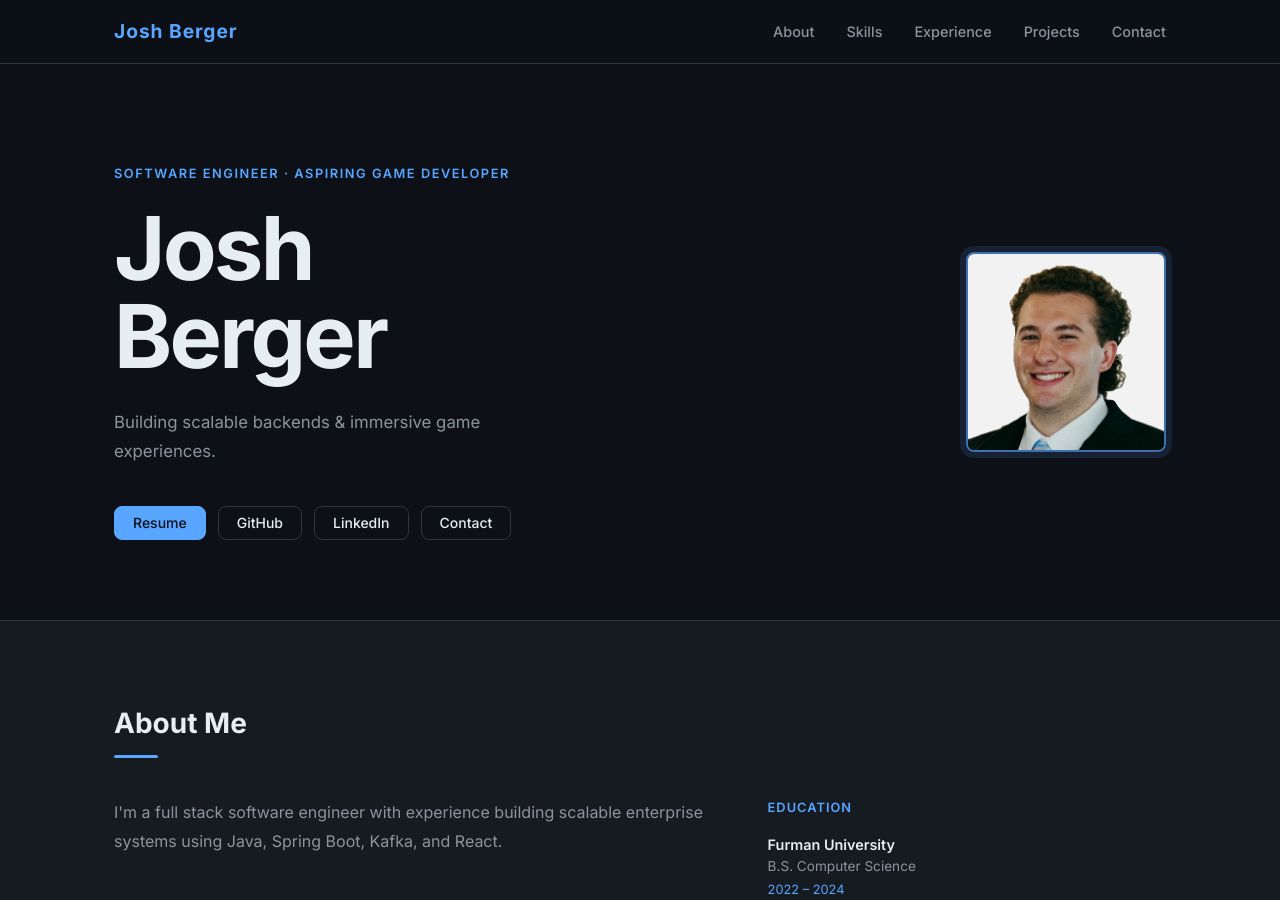
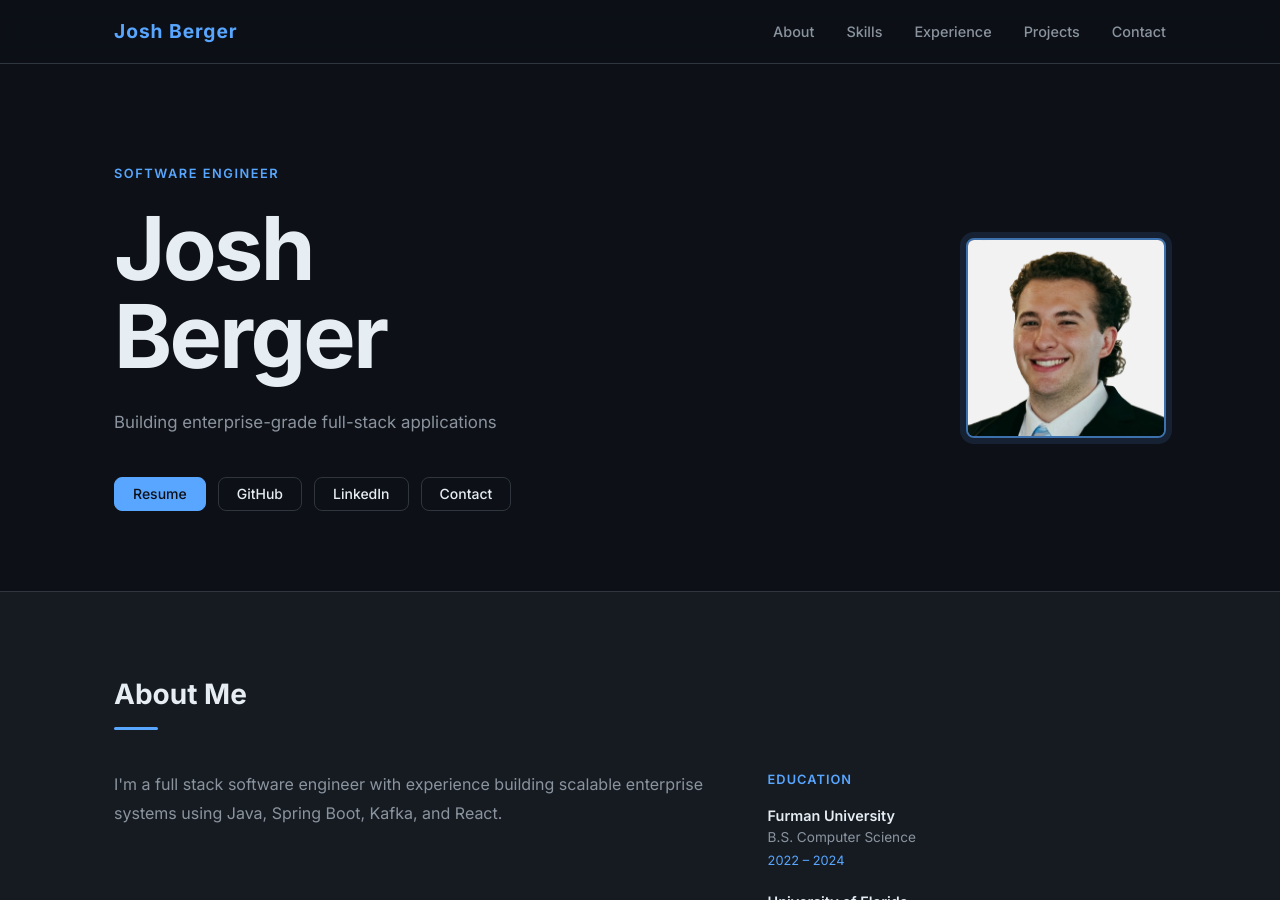
Before and after one commit to joshberger5/joshberger5.github.io, a Jekyll site: the page built from index.md, in a window 1280 px wide and 900 px high. Built offline with Jekyll 4.4.1, drawn with Linux system fonts in a browser that asks for light colours.

Commit message:
refactored the short description about myself and what I do on hero.html

```diff
--- a/_includes/hero.html
+++ b/_includes/hero.html
@@ -2,9 +2,9 @@
   <div class="container">
     <div class="hero__inner">
       <div class="hero__content">
-        <p class="hero__eyebrow">Software Engineer · Aspiring Game Developer</p>
+        <p class="hero__eyebrow">Software Engineer</p>
         <h1 class="hero__name">Josh<br>Berger</h1>
-        <p class="hero__tagline">Building scalable backends &amp; immersive game experiences.</p>
+        <p class="hero__tagline">Building enterprise-grade full-stack applications</p>
         <div class="hero__cta">
           <a href="{{ '/Joshua_Berger_Resume.pdf' | relative_url }}" class="btn btn--primary" download>Resume</a>
           <a href="https://github.com/joshberger5" class="btn btn--outline" target="_blank" rel="noopener noreferrer">GitHub</a>
```
